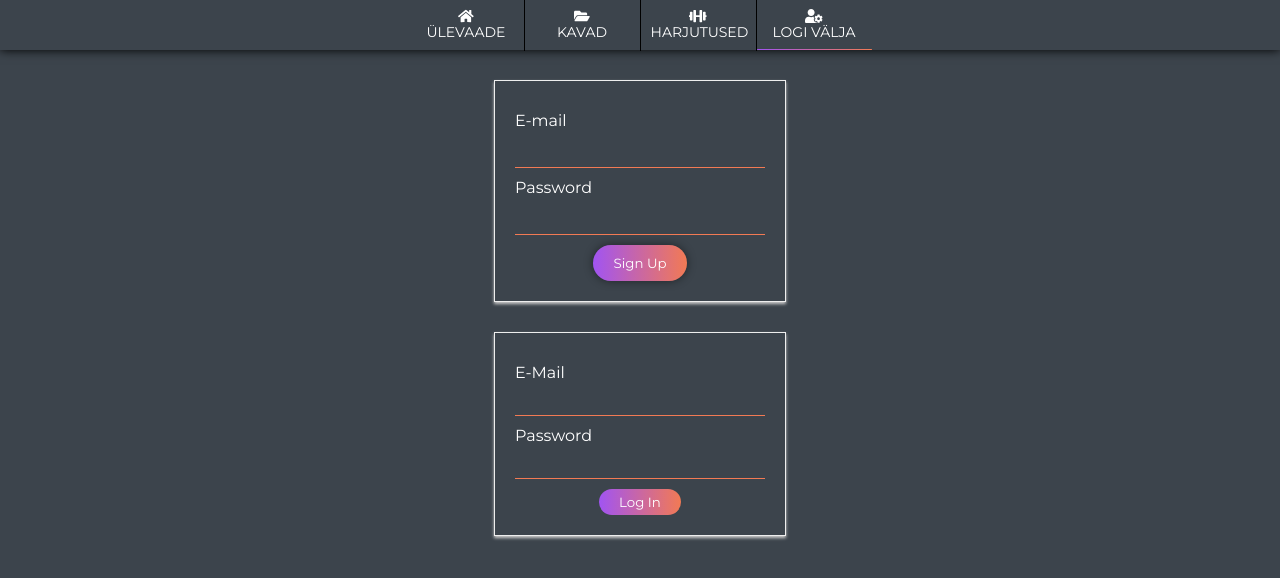
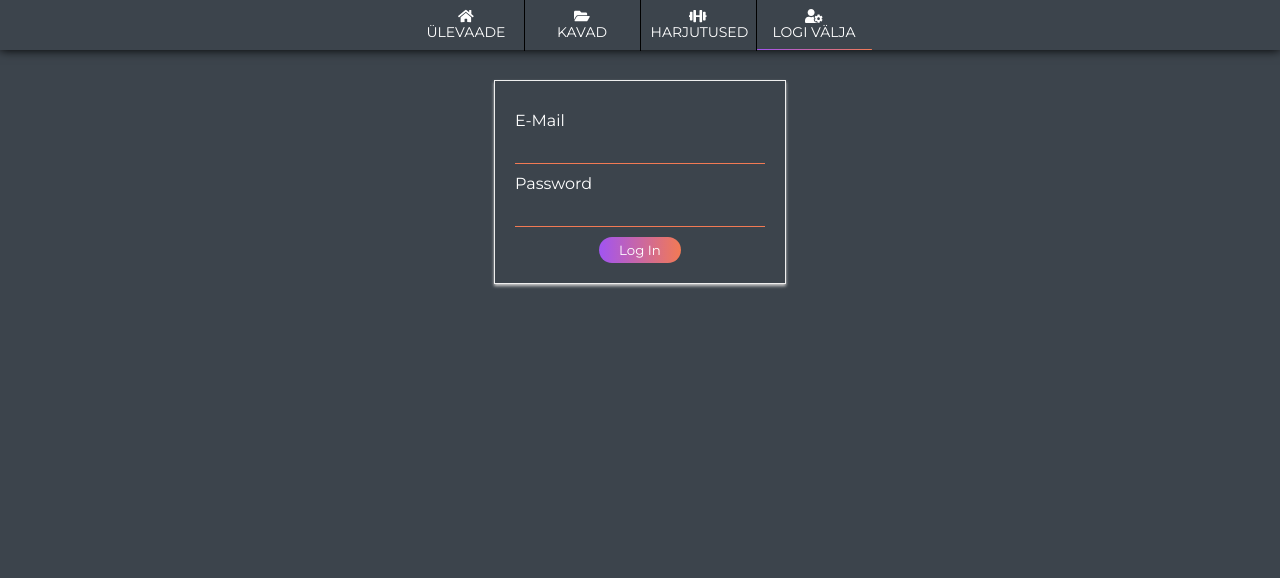
Before and after one commit to fredvunkiktkhk/fitfuture, a Vue app: page /#/login in a window 1280 px wide. Shown: the top 578 px of the page. Built offline with nearby package versions, Linux system fonts and the light colour scheme.

Commit message:
[#171995256] Changed login/logout/signup structure

```diff
--- a/src/components/Auth/Register.vue
+++ b/src/components/Auth/Login.vue
@@ -1,28 +1,23 @@
 <template>
-    <div class="signup">
-        Register
-        <div class="signup-form">
-            <form @submit.prevent="onSubmit">
+    <div id="log-in">
+        <div class="log-in-form">
+            <form @submit.prevent="onLogin">
                 <div class="input">
-                    <label for="email">E-mail</label>
+                    <label for="email">E-Mail</label>
                     <input
                             type="email"
                             id="email"
-                            v-model="email"
-                            autocomplete="off"
-                    >
+                            v-model="email">
                 </div>
                 <div class="input">
                     <label for="password">Password</label>
                     <input
                             type="password"
                             id="password"
-                            v-model="password"
-                            autocomplete="off"
-                    >
+                            v-model="password">
                 </div>
                 <div class="submit">
-                    <button type="submit">Sign Up</button>
+                    <button type="submit">Log In</button>
                 </div>
             </form>
         </div>
@@ -30,38 +25,42 @@
 </template>
 
 <script>
+
   export default {
-        name: "Register",
-        data  () {
+    name: "SignIn",
+    data() {
       return {
         email: '',
-                password: '',
+        password: ''
       }
     },
     methods: {
-            /*    onSubmit() {
-                    const formData = {
+      async onLogin() {
+        try {
+          await this.axios.post('/login', {
             email: this.email,
             password: this.password,
+          });
+          await this.$router.push({name: 'Home'});
+        } catch (err) {
+          console.log(err);
         }
-                    console.log(formData)
-                },*/
+      },
     }
   }
 </script>
 
 <style scoped lang="scss">
-    .signup-form {
+    .log-in-form {
         width: 250px;
         margin: 30px auto;
-        border: 1px solid #eee;
-        box-shadow: 0 2px 3px #ccc;
+        border: 1px solid #EEE;
         padding: 20px;
+        box-shadow: 0 2px 3px #CCC;
     }
 
     .input {
         margin: 10px auto;
-        background: transparent;
     }
 
     .input label {
@@ -70,12 +69,7 @@
         margin-bottom: 6px;
     }
 
-    .input.inline label {
-        display: inline;
-    }
-
     .input input {
-        font: inherit;
         width: 100%;
         padding: 6px 12px;
         box-sizing: border-box;
@@ -84,10 +78,7 @@
         border-left: 0;
         border-right: 0;
         background: transparent;
-    }
-
-    .input.inline input {
-        width: auto;
+        color: #FFF;
     }
 
     .input input:focus {
@@ -95,22 +86,16 @@
         background: rgba(255, 255, 255, 0.1);
     }
 
-    .input select {
-        border: 1px solid #ccc;
-    }
-
     .submit {
         text-align: center;
 
         button {
+            color: #FFF;
             border: 0;
             border-radius: 20px;
-            color: #FFF;
-            padding: 10px 20px;
+            padding: 5px 20px;
             cursor: pointer;
-            margin: 0 auto;
-            background:  linear-gradient(to left, #F27A54, #A154F2);
-            box-shadow: 0 0 10px 0 #00000075;
+            background: linear-gradient(to left, #F27A54, #A154F2);
             font-family: 'Montserrat', Helvetica, Arial, sans-serif;
         }
     }
@@ -124,9 +109,9 @@
     .submit button[disabled],
     .submit button[disabled]:hover,
     .submit button[disabled]:active {
-        border: 1px solid #ccc;
+        border: 1px solid #CCC;
         background-color: transparent;
-        color: #ccc;
+        color: #CCC;
         cursor: not-allowed;
     }
 </style>
--- a/src/components/Auth/Logout.vue
+++ b/src/components/Auth/Logout.vue
@@ -0,0 +1,20 @@
+<template>
+    <div>
+
+    </div>
+</template>
+
+<script>
+  export default {
+    name: "Logout",
+    methods: {
+      async onLogout() {
+
+      }
+    },
+  }
+</script>
+
+<style scoped lang="scss">
+
+</style>
--- a/src/components/Auth/SignIn.vue
+++ /dev/null
@@ -1,118 +0,0 @@
-<template>
-    <div id="log-in">
-        <div class="log-in-form">
-            <form @submit.prevent="onSubmit">
-                <div class="input">
-                    <label for="email">E-Mail</label>
-                    <input
-                            type="email"
-                            id="email"
-                            v-model="email">
-                </div>
-                <div class="input">
-                    <label for="password">Password</label>
-                    <input
-                            type="password"
-                            id="password"
-                            v-model="password">
-                </div>
-                <div class="submit">
-                    <button type="submit">Log In</button>
-                </div>
-            </form>
-        </div>
-    </div>
-</template>
-
-<script>
-
-  export default {
-    name: "SignIn",
-    data() {
-      return {
-        email: '',
-        password: ''
-      }
-    },
-    methods: {
-      async onSubmit() {
-        try {
-          const res = await this.axios.post('/login', {
-            email: this.email,
-            password: this.password,
-          });
-          console.log(res);
-          await this.$router.push({name: 'Workouts'});
-        } catch (err) {
-          console.log(err);
-        }
-      },
-    }
-  }
-</script>
-
-<style scoped lang="scss">
-    .log-in-form {
-        width: 250px;
-        margin: 30px auto;
-        border: 1px solid #EEE;
-        padding: 20px;
-        box-shadow: 0 2px 3px #CCC;
-    }
-
-    .input {
-        margin: 10px auto;
-    }
-
-    .input label {
-        display: block;
-        color: #FFF;
-        margin-bottom: 6px;
-    }
-
-    .input input {
-        width: 100%;
-        padding: 6px 12px;
-        box-sizing: border-box;
-        border-bottom: 1px solid #F27A54;
-        border-top: 0;
-        border-left: 0;
-        border-right: 0;
-        background: transparent;
-        color: #FFF;
-    }
-
-    .input input:focus {
-        outline: none;
-        background: rgba(255, 255, 255, 0.1);
-    }
-
-    .submit {
-        text-align: center;
-
-        button {
-            color: #FFF;
-            border: 0;
-            border-radius: 20px;
-            padding: 5px 20px;
-            cursor: pointer;
-            background: linear-gradient(to left, #F27A54, #A154F2);
-            font-family: 'Montserrat', Helvetica, Arial, sans-serif;
-        }
-    }
-
-    .submit button:hover,
-    .submit button:active {
-        background-color: #521751;
-        color: white;
-    }
-
-    .submit button[disabled],
-    .submit button[disabled]:hover,
-    .submit button[disabled]:active {
-        border: 1px solid #CCC;
-        background-color: transparent;
-        color: #CCC;
-        cursor: not-allowed;
-    }
-</style>
--- a/src/components/Auth/SignUp.vue
+++ b/src/components/Auth/SignUp.vue
@@ -1,7 +1,7 @@
 <template>
     <div class="signup">
         <div class="signup-form">
-            <form @submit.prevent="onSubmit">
+            <form @submit.prevent="onSignUp">
                 <div class="input">
                     <label for="email">E-mail</label>
                     <input
@@ -29,30 +29,28 @@
 </template>
 
 <script>
-    import axios from 'axios';
 
   export default {
     name: "SignUp",
-        data  () {
+    data() {
       return {
         email: '',
         password: '',
       }
     },
     methods: {
-            onSubmit() {
-                axios.post('http://localhost:3300/signup', {
+      async onSignUp() {
+        try {
+          await this.axios.post('/signup', {
             email: this.email,
             password: this.password
+          });
+          await this.$router.push({name: 'LogIn'});
+        } catch (err) {
+          console.log(err);
         }
-                ).then((res) => {
-                  this.$router.push({ name: 'Workouts'});
-                  console.log(res);
-                }).catch((err) => {
-                  console.log(err);
-                })
       },
-        }
+    },
   }
 </script>
 
@@ -115,7 +113,7 @@
             padding: 10px 20px;
             cursor: pointer;
             margin: 0 auto;
-            background:  linear-gradient(to left, #F27A54, #A154F2);
+            background: linear-gradient(to left, #F27A54, #A154F2);
             box-shadow: 0 0 10px 0 #00000075;
             font-family: 'Montserrat', Helvetica, Arial, sans-serif;
         }
--- a/src/components/Header.vue
+++ b/src/components/Header.vue
@@ -6,15 +6,15 @@
             </router-link>
 
             <router-link to="/workouts" tag="li" exact active-class="active">
-                <a><span class="icon-container"><font-awesome-icon icon="folder-open"/></span>kavad</a>
+                <a><span class="icon-container"><font-awesome-icon icon="folder-open"/></span>Kavad</a>
             </router-link>
 
             <router-link to="/exercise" tag="li" exact active-class="active">
-                <a><span class="icon-container"><font-awesome-icon icon="dumbbell"/></span>harjutused</a>
+                <a><span class="icon-container"><font-awesome-icon icon="dumbbell"/></span>Harjutused</a>
             </router-link>
 
             <router-link to="/login" tag="li" exact active-class="active">
-                <a><span class="icon-container"><font-awesome-icon icon="user-cog"/></span>logi välja</a>
+                <a><span class="icon-container"><font-awesome-icon icon="user-cog"/></span>Logi välja</a>
             </router-link>
         </ul>
     </div>
--- a/src/components/LogIn.vue
+++ /dev/null
@@ -1,27 +0,0 @@
-<template>
-    <div>
-        <SignUp />
-        <SignIn />
-    </div>
-</template>
-
-<script>
-    import SignIn from "./Auth/SignIn";
-    import SignUp from "./Auth/SignUp";
-
-    export default {
-        name: "LogIn",
-        components: {
-            SignUp, SignIn,
-        },
-        data: function () {
-            return {
-
-            }
-        }
-    }
-</script>
-
-<style scoped lang="scss">
-
-</style>
--- a/src/routes.js
+++ b/src/routes.js
@@ -1,7 +1,7 @@
 import Workouts from './components/Workouts.vue';
 import Exercise from './components/Exercise.vue';
 import Home from './components/Home.vue';
-import LogIn from './components/LogIn.vue';
+import Login from './components/Auth/Login.vue';
 import Signup from './components/Auth/SignUp.vue';
 import Logout from './components/Auth/Logout.vue';
 
@@ -9,7 +9,7 @@ export const routes  = [
     { path: '/', name: 'Home', component: Home},
     { path: '/workouts', name: 'Workouts', component: Workouts},
     { path: '/exercise', name: 'Exercise', component: Exercise},
-    { path: '/login', name: 'LogIn', component: LogIn},
+    { path: '/login', name: 'LogIn', component: Login},
     { path: '/signup', component: Signup},
     { path: '/logout', name: 'Logout', component: Logout},
 ];
```
Lines whose indentation alone changed are shown as unchanged.
